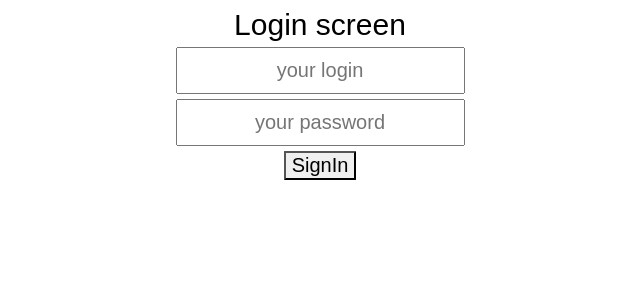
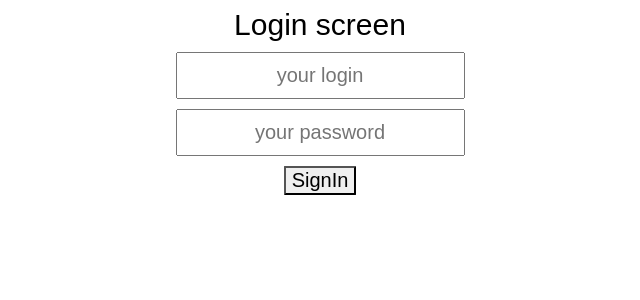
Before and after one commit to fort/onlinebank, a React (Create React App) app: page / in a window 1280 px wide. Shown: the top 300 px of the page, without its empty margins (320-960 px from the left). Built offline with nearby package versions, Linux system fonts and the light colour scheme.

Commit message:
create Validator class , to be used for form validation

```diff
--- a/src/App.css
+++ b/src/App.css
@@ -15,7 +15,7 @@
 
 .Login-screen input{
     display: block;
-    margin: 5px;
+    margin: 10px;
     font-size: 20px;
     padding: 10px;
     text-align: center;
--- a/src/components/Login.js
+++ b/src/components/Login.js
@@ -1,4 +1,5 @@
 import React, { Component } from 'react';
+import Validator from '../libs/Validator';
 
 //TODO: storing and retrieving from network
 const USERS = {};
@@ -42,11 +43,11 @@ class Login extends Component {
         'rules': {
           'maxLength': {
             value: 6,
-            errorMessage: " must not exceed then 2 symbols",
+            errorMessage: " Login must not exceed then 2 symbols",
           },
           'minLength': {
             value: 2,
-            errorMessage: " must be more then 2 symbols",
+            errorMessage: " Login must be more then 2 symbols",
           },
         }
       },
@@ -56,17 +57,17 @@ class Login extends Component {
         'rules': {
           'maxLength': {
             value: 6,
-            errorMessage: " must not exceed then 2 symbols",
+            errorMessage: " Password must not exceed then 2 symbols",
           },
           'minLength': {
             value: 2,
-            errorMessage: " must be more then 2 symbols",
+            errorMessage: " Password must be more then 2 symbols",
           },
         }
       },
-
     }
 
+    Validator.setRules(this.validateRules);
 
   }
 
@@ -95,83 +96,19 @@ class Login extends Component {
     let valid = true;
     let ret = true;
 
-    if( Object.size(this.validateRules) ) {
-      for( let fieldKey in this.validateRules ) {
+    Validator.setData({login, password});
+    valid = Validator.validate();
 
-        if( this.validateRules[fieldKey]['required'] ) {
-          for( let ruleName in this.validateRules[fieldKey]['rules'] ) {
-            let ruleParams = this.validateRules[fieldKey]['rules'][ruleName];
-            console.log("rule name ", ruleName);
-            console.log("rule params ", ruleParams);
-
-            switch ( fieldKey ) {
-              case 'login':{
-                this.validateField('login', login, ruleName, ruleParams );
-                break;
-              }
-              case 'password':{
-                this.validateField('password', password, ruleName, ruleParams );
-                break;
-              }
-              default:{
-              }
-            }
-          }
-        }
-      }
-    }
-
-    //all fields validation are correct
-    if( !Object.size(this.errors) ) {
+    if( valid ) {
       //Authentication process
       //TODO: make async network request
       if(!(USERS.hasOwnProperty(login) && USERS[login] === password) ) {
-        this.setError('general', 'authentication faild!');
+        this.setState( {errors: {general:"authentication faild!"}} );
         ret = false;
       }
-    } else { /* error fields validation*/
+    }else {
       ret = false;
-    }
-
-    this.setState({errors: this.errors});
-
-    return ret;
-  }
-
-  /**
-   * Validate form element, collects error message appending to array
-   *
-   * @param fieldName
-   * @param fieldValue
-   * @param validatorName
-   * @param Object params {value: 'value', errorMessage: 'errorMessage' }
-   * @returns {boolean}
-   */
-  validateField(fieldName, fieldValue, validatorName, params) {
-    let ret = true;
-
-    switch (validatorName) {
-      case 'maxLength': {
-        if( fieldValue.length > params.value ) {
-          ret = false;
-          this.setError(fieldName, params.errorMessage);
-        }else{
-          delete this.errors[fieldName];
-        }
-        break;
-      }
-      case 'minLength': {
-        if( fieldValue.length < params.value ) {
-          ret = false;
-          this.setError(fieldName, params.errorMessage);
-        }else {
-          delete this.errors[fieldName];
-        }
-        break;
-      }
-      default:{
-
-      }
+      this.setState( {errors: Validator.getErrorMessages()} );
     }
     return ret;
   }
@@ -185,31 +122,21 @@ class Login extends Component {
   }
 
   onBlurField(e) {
-    let {name, value} = e.target;
+    let {name, value} = e.target,
+      valid = true;
+    let { login, password } = this.state;
+    Validator.setData({login, password});
 
-    if( Object.size(this.validateRules) ) {
+    valid = valid = Validator.validate(name);
+    if( !valid ) {
+      this.setState( {errors: Validator.getErrorMessages()} );
+    } else{
+      //TODO: correct clear field error message
 
-      if( this.validateRules.hasOwnProperty(name) && this.validateRules[name]['required'] ) {
-        for( let ruleName in this.validateRules[name]['rules'] ) {
-          let ruleParams = this.validateRules[name]['rules'][ruleName];
-
-          switch ( name ) {
-            case 'login':{
-              this.validateField('login', value, ruleName, ruleParams );
-              break;
-            }
-            case 'password':{
-              this.validateField('password', value, ruleName, ruleParams );
-              break;
-            }
-            default:{
-            }
-          }
-        }
-      }
+      let newStateErrors = this.state.errors;
+      delete newStateErrors[name];
+      this.setState(newStateErrors);
     }
-
-    this.setState({errors: this.errors});
 
   }
 
--- a/src/components/App.js
+++ b/src/components/containers/App.js
@@ -1,10 +1,10 @@
 import React, { Component } from 'react';
 import { connect } from 'react-redux';
 import { bindActionCreators } from 'redux';
-import actions from '../actions';
-import Profile from './Profile';
-import Login from './Login';
-import '../App.css';
+import actions from '../../actions/index';
+import Profile from '../Profile';
+import Login from '../Login';
+import '../../App.css';
 
 class App extends Component {
   constructor(props) {
@@ -18,7 +18,15 @@ class App extends Component {
     const screen = this.state.logged ? <Profile /> : <Login />;
     return (
       <div className="App">
-        {screen}
+        <div className="App-left">
+          {/*HERE will be draggable widgets*/}
+        </div>
+        <div className="App-content">
+          {screen}
+        </div>
+        <div className="App-right">
+          {/*HERE will be devTool bar*/}
+        </div>
       </div>
     )
   }
--- a/src/index.js
+++ b/src/index.js
@@ -1,6 +1,6 @@
 import React from 'react';
 import ReactDOM from 'react-dom';
-import App from './components/App';
+import App from './components/containers/App';
 import { createStore } from 'redux';
 import { Provider } from 'react-redux';
 import reducers from './reducers';
--- /dev/null
+++ b/src/libs/Validator.js
@@ -0,0 +1,92 @@
+class ValidatorClass {
+  constructor(props={}) {
+    this.props = props;
+    this.rules = [];
+    this.formData = [];
+    this.errors = {};
+  }
+
+  setError(key, message) {
+    if(!this.errors.hasOwnProperty(key)) {
+      this.errors[key] = [];
+    }
+    this.errors[key].push(message);
+  }
+
+  setRules(_rules) {
+    this.rules = _rules;
+  }
+
+  setRule(name, params) {
+  }
+
+  setData(_data) {
+    this.formData = _data;
+  }
+
+  validate(fieldKey) {
+
+    if( Object.size(this.rules) ) {
+
+      //TODO: remove duplicated code
+      if(fieldKey) {
+        if( this.rules.hasOwnProperty(fieldKey) ) {
+          if( this.rules[fieldKey]['required'] ) {
+            for( let validatorName in this.rules[fieldKey]['rules'] ) {
+              let validatorParams = this.rules[fieldKey]['rules'][validatorName];
+              this.validateField(fieldKey, this.formData[fieldKey], validatorName, validatorParams );
+            }
+          }
+        }
+      }else {
+        for( let fieldKey in this.rules ) {
+          if( this.rules[fieldKey]['required'] ) {
+            for( let validatorName in this.rules[fieldKey]['rules'] ) {
+              let validatorParams = this.rules[fieldKey]['rules'][validatorName];
+              this.validateField(fieldKey, this.formData[fieldKey], validatorName, validatorParams );
+            }
+          }
+        }
+      }
+
+    }
+
+    return Object.size(this.errors) === 0;
+  }
+
+  validateField(fieldName, fieldValue, validatorName, validatorParams) {
+    let ret = true;
+
+    //TODO: create separate Validator and call it here
+    switch (validatorName) {
+      case 'maxLength': {
+        if( fieldValue.length > validatorParams.value ) {
+          ret = false;
+          this.setError(fieldName, validatorParams.errorMessage);
+        }else{
+          delete this.errors[fieldName];
+        }
+        break;
+      }
+      case 'minLength': {
+        if( fieldValue.length < validatorParams.value ) {
+          ret = false;
+          this.setError(fieldName, validatorParams.errorMessage);
+        }else {
+          delete this.errors[fieldName];
+        }
+        break;
+      }
+      default:{
+
+      }
+    }
+    return ret;
+  }
+
+  getErrorMessages() {
+    return this.errors;
+  }
+}
+
+export default new ValidatorClass();
```
